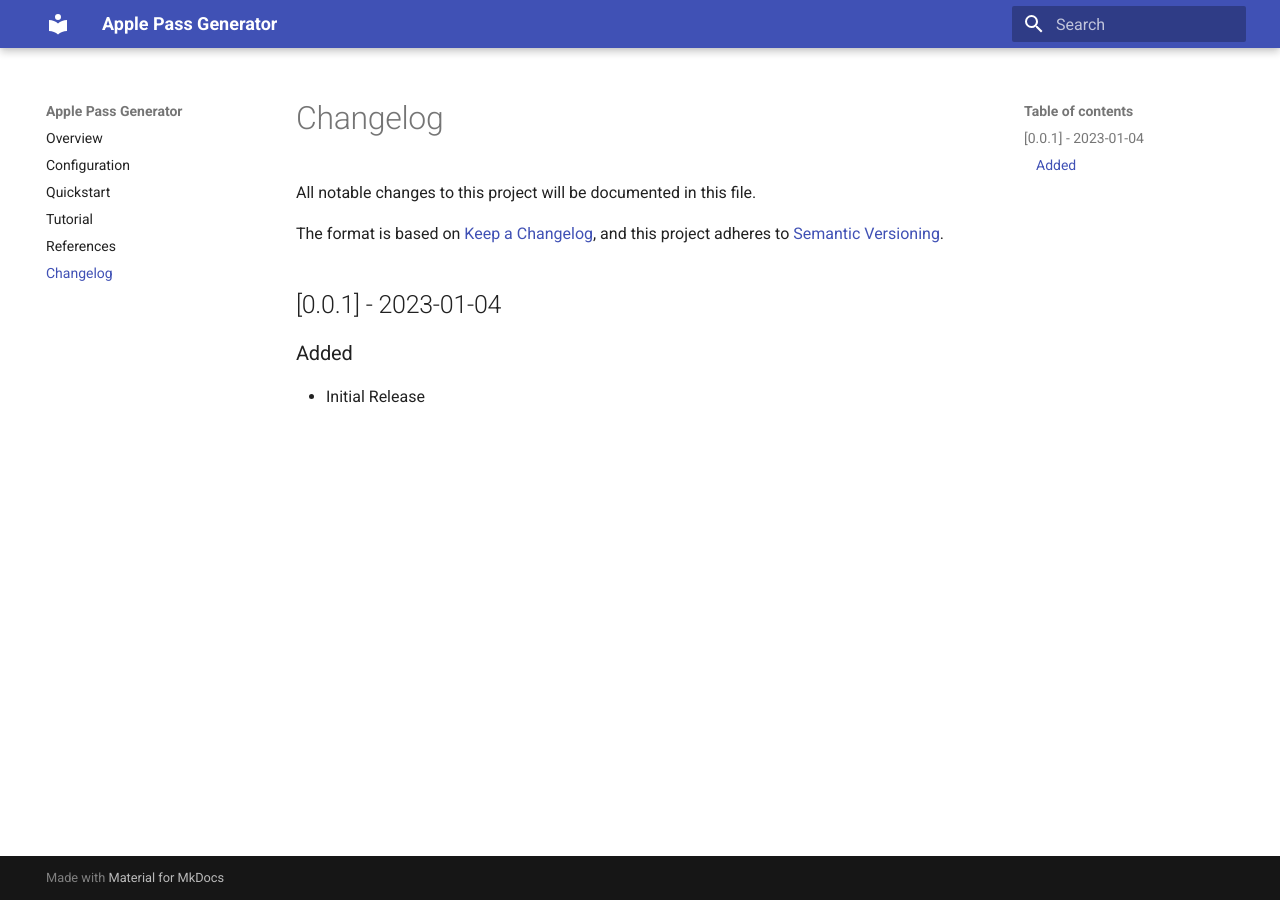
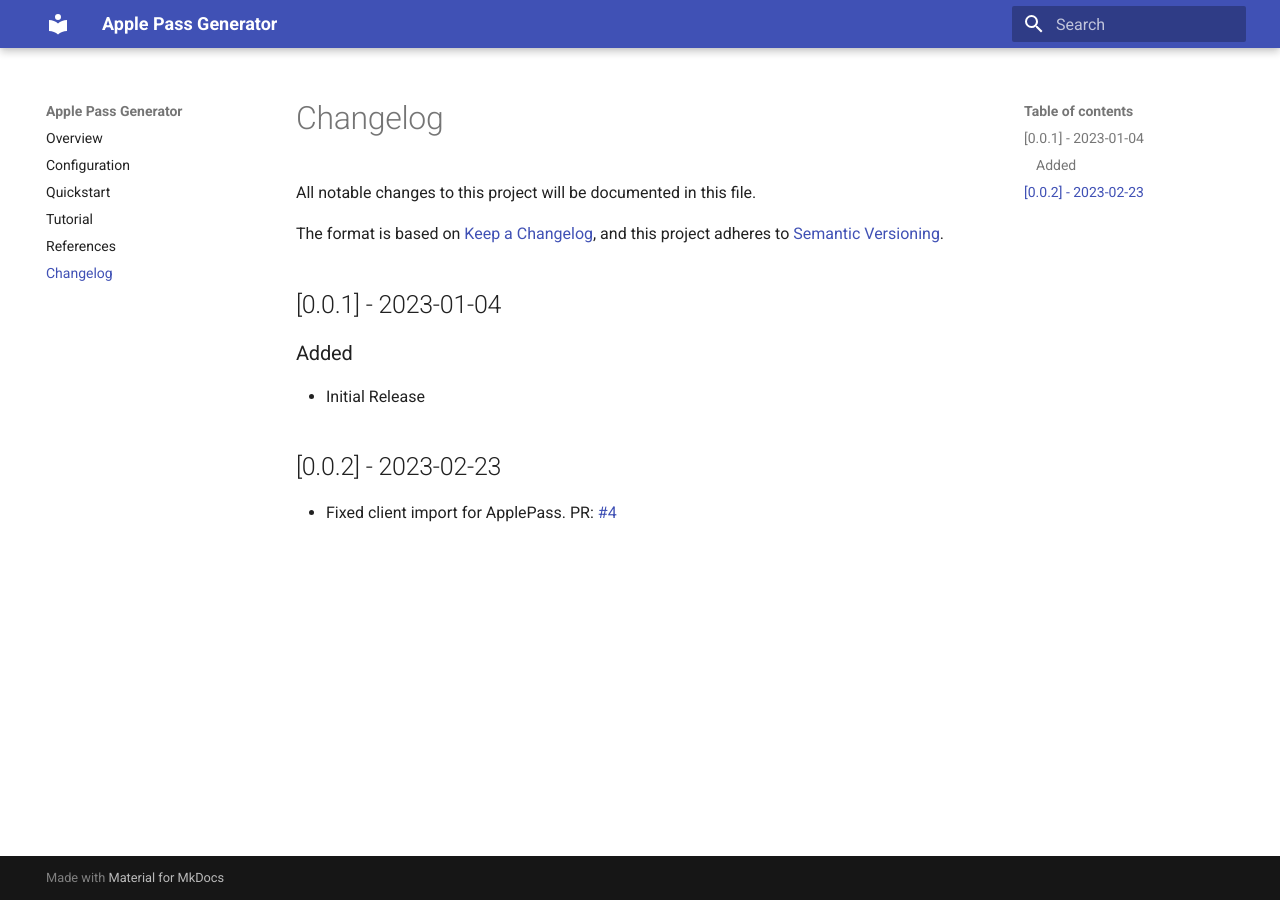
Before and after one commit to twopointone/applepassgenerator, an MkDocs documentation site: the page built from docs/changelog.md, in a window 1280 px wide. Built offline with MkDocs 1.6.1 and Material for MkDocs 9.7.7, drawn with Linux system fonts in a browser that asks for light colours.

Commit message:
chore: update changelog

```diff
--- a/docs/changelog.md
+++ b/docs/changelog.md
@@ -10,3 +10,7 @@ and this project adheres to [Semantic Versioning](https://semver.org/spec/v2.0.0
 ### Added
 
 - Initial Release
+
+## [0.0.2] - 2023-02-23
+
+- Fixed client import for ApplePass. PR: [#4](https://github.com/PrimedigitalGlobal/applepassgenerator/pull/4)
```
